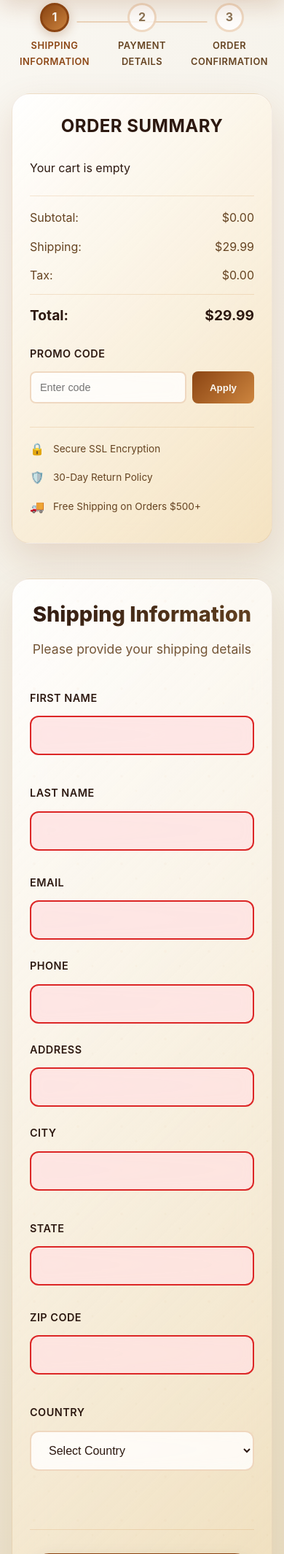
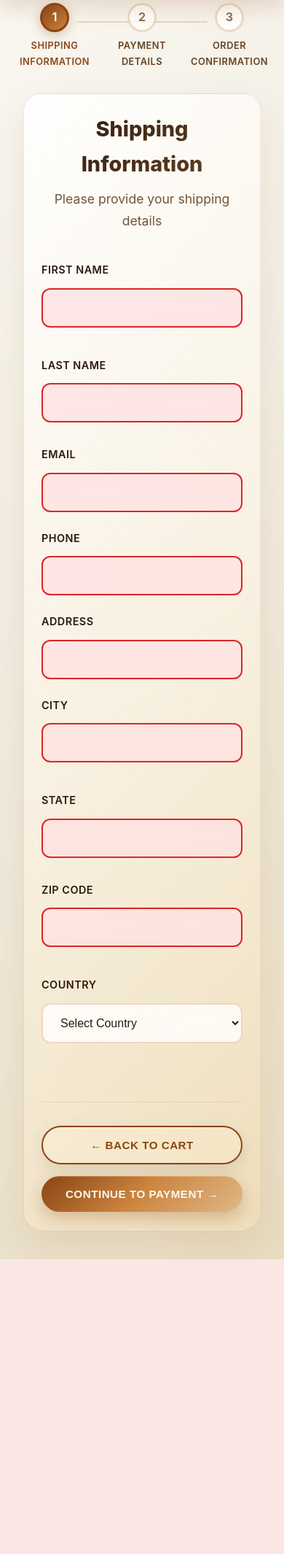
Before and after one commit to AbdelrahmanTamer11/Furniture_E-Shop, a PHP site: page /frontend/checkout.html in a window 390 px wide. Shown: the part 96-2226 px from the top of the page at 73% size. After the commit the page ends 1822 px from the top, so only its background shows below. Run offline with PHP 8.4, Linux system fonts and the light colour scheme.

Commit message:
Remove order summary from checkout page and related code
Order summary section and related UI have been removed from checkout.html and checkout.css. Associated JavaScript logic for displaying and updating order summary in cart.js and checkout.js has been deleted or disabled. All code now safely checks for removed elements before updating, and the checkout flow is simplified to focus on shipping and payment forms.

```diff
--- a/frontend/checkout.html
+++ b/frontend/checkout.html
@@ -45,8 +45,8 @@
             </div>
 
             <div class="checkout-content">
-                <!-- Left Side - Forms -->
-                <div class="checkout-forms">
+                <!-- Left Side - Forms (now full width) -->
+                <div class="checkout-forms" style="max-width: 800px; margin: 0 auto;">
                     <!-- Step 1: Shipping Information -->
                     <div class="checkout-step active" id="step-1">
                         <div class="step-header">
@@ -200,61 +200,7 @@
                         </div>
                     </div>
                 </div>
-
-                <!-- Right Side - Order Summary -->
-                <div class="order-summary">
-                    <div class="summary-card">
-                        <h3>Order Summary</h3>
-
-                        <div class="order-items" id="orderItems">
-                            <!-- Cart items will be populated here -->
-                        </div>
-
-                        <div class="order-totals">
-                            <div class="total-row">
-                                <span>Subtotal:</span>
-                                <span id="subtotal">$0.00</span>
-                            </div>
-                            <div class="total-row">
-                                <span>Shipping:</span>
-                                <span id="shipping">$29.99</span>
-                            </div>
-                            <div class="total-row">
-                                <span>Tax:</span>
-                                <span id="tax">$0.00</span>
-                            </div>
-                            <div class="total-row total">
-                                <span>Total:</span>
-                                <span id="total">$0.00</span>
-                            </div>
-                        </div>
-
-                        <div class="promo-code">
-                            <div class="form-group">
-                                <label for="promoCode">Promo Code</label>
-                                <div class="promo-input">
-                                    <input type="text" id="promoCode" placeholder="Enter code">
-                                    <button type="button" class="apply-btn">Apply</button>
-                                </div>
-                            </div>
-                        </div>
-
-                        <div class="security-info">
-                            <div class="security-item">
-                                <span class="security-icon">🔒</span>
-                                <span>Secure SSL Encryption</span>
-                            </div>
-                            <div class="security-item">
-                                <span class="security-icon">🛡️</span>
-                                <span>30-Day Return Policy</span>
-                            </div>
-                            <div class="security-item">
-                                <span class="security-icon">🚚</span>
-                                <span>Free Shipping on Orders $500+</span>
-                            </div>
-                        </div>
-                    </div>
-                </div>
+                <!-- Order Summary section removed -->
             </div>
         </div>
     </div>
--- a/frontend/css/checkout.css
+++ b/frontend/css/checkout.css
@@ -99,10 +99,9 @@
 
 /* Checkout Content */
 .checkout-content {
-    display: grid;
-    grid-template-columns: 2fr 1fr;
-    gap: 4rem;
-    align-items: start;
+    display: block;
+    max-width: 900px;
+    margin: 0 auto;
 }
 
 /* Checkout Forms */
@@ -117,6 +116,9 @@
         inset 0 1px 0 rgba(255, 255, 255, 0.6);
     position: relative;
     overflow: hidden;
+    width: 100%;
+    max-width: 800px;
+    margin: 0 auto;
 }
 
 .checkout-forms::before {
@@ -299,202 +301,15 @@
     letter-spacing: 0.5px;
 }
 
-/* Order Review */
-.order-review {
-    margin-bottom: 2rem;
-}
-
-.review-section {
-    background: rgba(255, 255, 255, 0.6);
-    border-radius: 15px;
-    padding: 1.5rem;
-    margin-bottom: 1.5rem;
-    border: 1px solid rgba(139, 69, 19, 0.1);
-    position: relative;
-}
-
-.review-section h3 {
-    font-size: 1.2rem;
-    font-weight: 700;
-    color: #2c1810;
-    margin-bottom: 1rem;
-    text-transform: uppercase;
-    letter-spacing: 0.5px;
-}
-
-.review-content {
-    color: #654321;
-    line-height: 1.6;
-}
-
-.edit-btn {
-    position: absolute;
-    top: 1rem;
-    right: 1rem;
-    background: rgba(139, 69, 19, 0.1);
-    border: 1px solid #cd853f;
-    color: #8b4513;
-    padding: 0.5rem 1rem;
-    border-radius: 6px;
-    font-size: 0.8rem;
-    font-weight: 600;
-    cursor: pointer;
-    transition: all 0.3s ease;
-}
-
-.edit-btn:hover {
-    background: #cd853f;
-    color: #faf8f3;
-}
-
-/* Order Summary */
-.order-summary {
-    position: sticky;
-    top: 140px;
-}
-
-.summary-card {
-    background: linear-gradient(135deg, rgba(255, 255, 255, 0.95) 0%, rgba(245, 222, 179, 0.7) 100%);
-    backdrop-filter: blur(20px);
-    border-radius: 25px;
-    padding: 2rem;
-    border: 1px solid rgba(139, 69, 19, 0.1);
-    box-shadow:
-        0 20px 50px rgba(139, 69, 19, 0.15),
-        inset 0 1px 0 rgba(255, 255, 255, 0.6);
-}
-
-.summary-card h3 {
-    font-size: 1.5rem;
-    font-weight: 700;
-    color: #2c1810;
-    margin-bottom: 1.5rem;
-    text-align: center;
-    text-transform: uppercase;
-    letter-spacing: 0.5px;
-}
-
-/* Order Items */
-.order-items {
-    margin-bottom: 1.5rem;
-}
-
-.order-item {
-    display: flex;
-    gap: 1rem;
-    padding: 1rem;
-    background: rgba(255, 255, 255, 0.6);
-    border-radius: 12px;
-    margin-bottom: 1rem;
-    border: 1px solid rgba(139, 69, 19, 0.1);
-}
-
-.item-image {
-    width: 60px;
-    height: 60px;
-    border-radius: 8px;
-    object-fit: cover;
-    border: 2px solid rgba(205, 133, 63, 0.3);
-}
-
-.item-details {
-    flex: 1;
-}
-
-.item-name {
-    font-weight: 600;
-    color: #2c1810;
-    margin-bottom: 0.25rem;
-    font-size: 0.9rem;
-}
-
-.item-price {
-    color: #8b0000;
-    font-weight: 600;
-}
-
-.item-quantity {
-    color: #654321;
-    font-size: 0.8rem;
-}
-
-/* Order Totals */
-.order-totals {
-    border-top: 1px solid rgba(205, 133, 63, 0.2);
-    padding-top: 1rem;
-    margin-bottom: 1.5rem;
-}
-
-.total-row {
-    display: flex;
-    justify-content: space-between;
-    align-items: center;
-    margin-bottom: 0.75rem;
-    color: #654321;
-}
-
-.total-row.total {
-    font-size: 1.2rem;
-    font-weight: 700;
-    color: #2c1810;
-    border-top: 1px solid rgba(205, 133, 63, 0.2);
-    padding-top: 0.75rem;
-    margin-top: 0.75rem;
-}
-
-/* Promo Code */
-.promo-code {
-    margin-bottom: 1.5rem;
-}
-
-.promo-input {
-    display: flex;
-    gap: 0.5rem;
-}
-
-.promo-input input {
-    flex: 1;
-    padding: 0.75rem;
-    border: 2px solid rgba(205, 133, 63, 0.3);
-    border-radius: 8px;
-    font-size: 0.9rem;
-    background: rgba(255, 255, 255, 0.8);
-}
-
-.apply-btn {
-    padding: 0.75rem 1.5rem;
-    background: linear-gradient(135deg, #8b4513, #cd853f);
-    color: #faf8f3;
-    border: none;
-    border-radius: 8px;
-    font-weight: 600;
-    cursor: pointer;
-    transition: all 0.3s ease;
-    white-space: nowrap;
-}
-
-.apply-btn:hover {
-    background: linear-gradient(135deg, #cd853f, #deb887);
-    transform: translateY(-1px);
-}
-
-/* Security Info */
+/* Hide order summary related elements */
+.order-summary,
+.summary-card,
+.order-items,
+.order-totals,
+.total-row,
+.promo-code,
 .security-info {
-    border-top: 1px solid rgba(205, 133, 63, 0.2);
-    padding-top: 1rem;
-}
-
-.security-item {
-    display: flex;
-    align-items: center;
-    gap: 0.75rem;
-    margin-bottom: 0.75rem;
-    color: #654321;
-    font-size: 0.85rem;
-}
-
-.security-icon {
-    font-size: 1rem;
+    display: none !important;
 }
 
 /* Success Modal */
@@ -530,17 +345,17 @@
 /* Responsive Design */
 @media (max-width: 1200px) {
     .checkout-content {
-        grid-template-columns: 1fr;
-        gap: 3rem;
-    }
-
-    .order-summary {
-        position: static;
-        order: -1;
+        max-width: 100%;
+        padding: 0 1rem;
     }
 }
 
 @media (max-width: 768px) {
+    .checkout-forms {
+        max-width: 100% !important;
+        margin: 0;
+    }
+
     .checkout-container {
         padding: 0 1rem;
     }
```
Also changed, not shown: frontend/js/cart-page.js (+17 -4 lines), frontend/js/cart.js (+2 -56 lines), frontend/js/checkout.js (+48 -44 lines).
